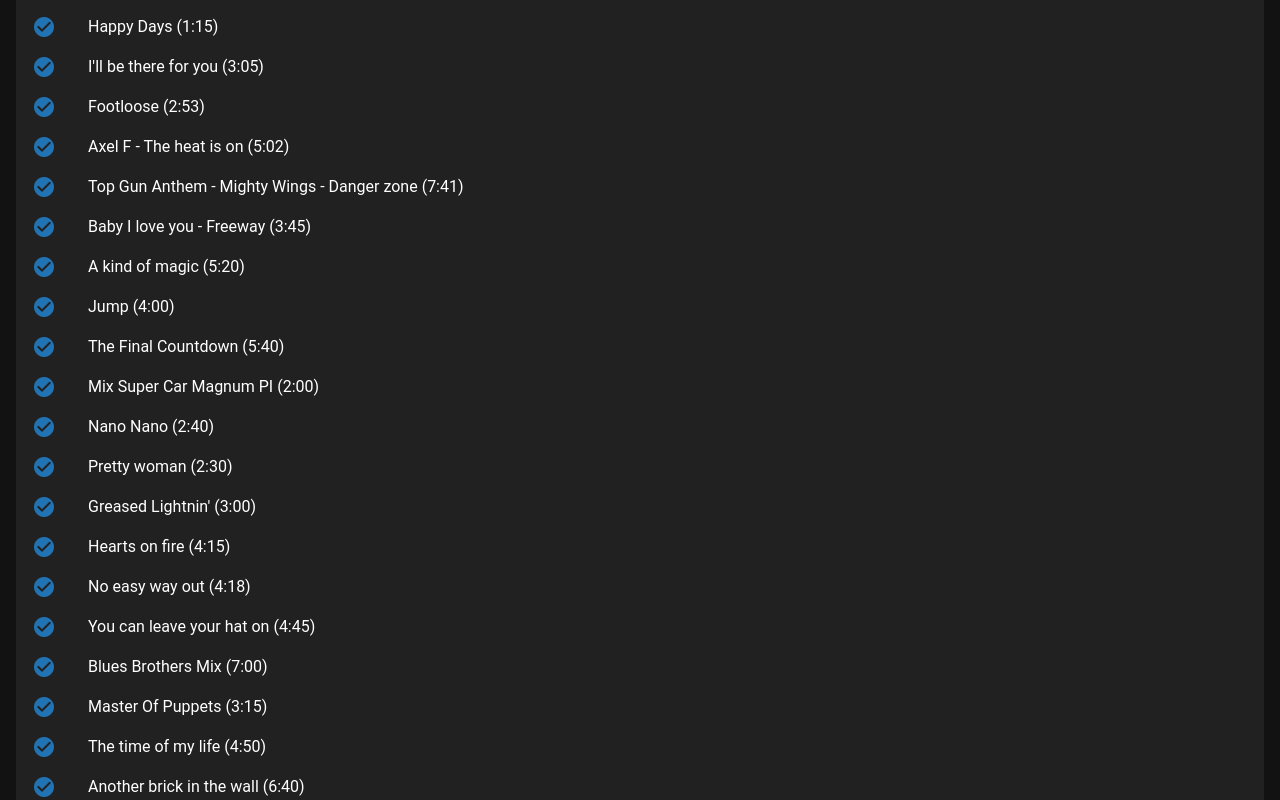
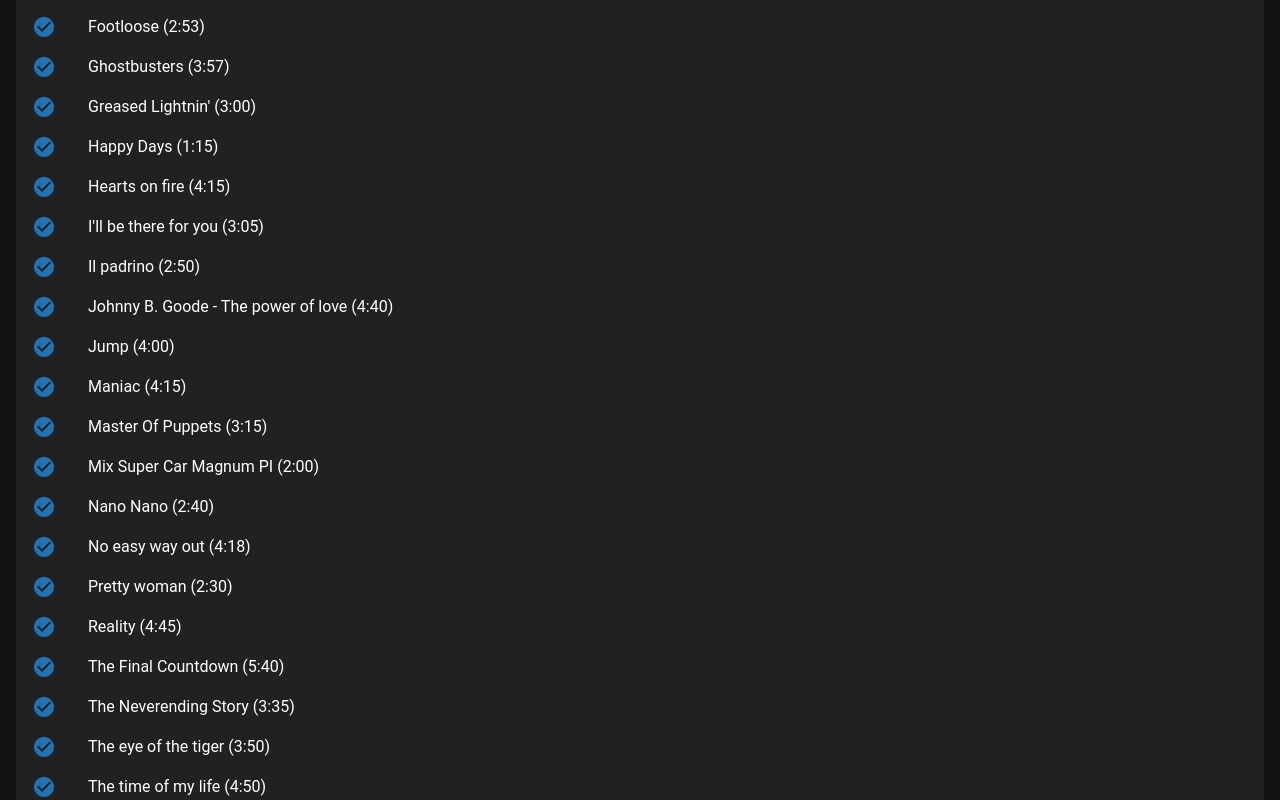
Before and after one commit to pste/gremlins-playlist, a Vue app: page / in a window 1280 px wide. Shown: the part 560-1360 px from the top of the page. Built offline with nearby package versions, Linux system fonts and the light colour scheme.

Commit message:
[sort] sorting stuff to quick find

```diff
--- a/src/assets/songs.json
+++ b/src/assets/songs.json
@@ -1,32 +1,32 @@
 [
-    { "title": "Maniac", "duration": "4:15" },
-    { "title": "Far from over", "duration": "3:15" },
-    { "title": "The eye of the tiger", "duration": "3:50" },
-    { "title": "Ghostbusters", "duration": "3:57" },
-    { "title": "The Neverending Story", "duration": "3:35" },
-    { "title": "You're the best", "duration": "2:43" },
-    { "title": "Johnny B. Goode - The power of love", "duration": "4:40" },
-    { "title": "Happy Days", "duration": "1:15" },
-    { "title": "I'll be there for you", "duration": "3:05" },
-    { "title": "Footloose", "duration": "2:53" },
-    { "title": "Axel F - The heat is on", "duration": "5:02" },
-    { "title": "Top Gun Anthem - Mighty Wings - Danger zone", "duration": "7:41" },
-    { "title": "Baby I love you - Freeway", "duration": "3:45" },
-    { "title": "A kind of magic", "duration": "5:20" },
-    { "title": "Jump", "duration": "4:00" },
-    { "title": "The Final Countdown", "duration": "5:40" },
-    { "title": "Mix Super Car Magnum PI", "duration": "2:00" },
-    { "title": "Nano Nano", "duration": "2:40" },
-    { "title": "Pretty woman", "duration": "2:30" },
-    { "title": "Greased Lightnin'", "duration": "3:00" },
-    { "title": "Hearts on fire", "duration": "4:15" },
-    { "title": "No easy way out", "duration": "4:18" },
-    { "title": "You can leave your hat on", "duration": "4:45" },
-    { "title": "Blues Brothers Mix", "duration": "7:00" },
-    { "title": "Master Of Puppets", "duration": "3:15" },
-    { "title": "The time of my life", "duration": "4:50" },
-    { "title": "Another brick in the wall", "duration": "6:40" },
-    { "title": "Buffy main theme", "duration": "1:05" },
-    { "title": "Reality", "duration": "4:45" },
-    { "title": "Il padrino", "duration": "2:50" }
+    { "title": "A kind of magic", "duration": "5:20", "intro": "VOICE+4 (133)" },
+    { "title": "Another brick in the wall", "duration": "6:40", "intro": "DAVE" },
+    { "title": "Axel F - The heat is on", "duration": "5:02", "intro": "CASSA+Dave (118/151)" },
+    { "title": "Baby I love you - Freeway", "duration": "3:45", "intro": "KEYB+4 (130/145)" },
+    { "title": "Blues Brothers Mix", "duration": "7:00", "intro": "1,2-1,2,3,4  (190)" },
+    { "title": "Buffy main theme", "duration": "1:05", "intro": "KEYB+1,2,3,4" },
+    { "title": "Far from over", "duration": "3:15", "intro": "1,2,3,4 (173)" },
+    { "title": "Footloose", "duration": "2:53", "intro": "DRUMS (174)" },
+    { "title": "Ghostbusters", "duration": "3:57", "intro": "BASE" },
+    { "title": "Greased Lightnin'", "duration": "3:00", "intro": "Robb (160)" },
+    { "title": "Happy Days", "duration": "1:15", "intro": "1,2-1,2,3,4 (193)" },
+    { "title": "Hearts on fire", "duration": "4:15", "intro": "1,2,3,4" },
+    { "title": "I'll be there for you", "duration": "3:05", "intro": "GUIT (196)" },
+    { "title": "Il padrino", "duration": "2:50", "intro": "" },
+    { "title": "Johnny B. Goode - The power of love", "duration": "4:40", "intro": "GUIT (170/118)" },
+    { "title": "Jump", "duration": "4:00", "intro": "DAVE" },
+    { "title": "Maniac", "duration": "4:15", "intro": "Base+Drums (159)" },
+    { "title": "Master Of Puppets", "duration": "3:15", "intro": "1,2-1,2,3,4" },
+    { "title": "Mix Super Car Magnum PI", "duration": "2:00", "intro": "Fabry Nirvana (135)" },
+    { "title": "Nano Nano", "duration": "2:40", "intro": "1,2,3,4 (158)" },
+    { "title": "No easy way out", "duration": "4:18", "intro": "BASE" },
+    { "title": "Pretty woman", "duration": "2:30", "intro": "1,2,3,4 (134)" },
+    { "title": "Reality", "duration": "4:45", "intro": "FABRY" },
+    { "title": "The Final Countdown", "duration": "5:40", "intro": "BASE" },
+    { "title": "The Neverending Story", "duration": "3:35", "intro": "BASE" },
+    { "title": "The eye of the tiger", "duration": "3:50", "intro": "GUIT (110)" },
+    { "title": "The time of my life", "duration": "4:50", "intro": "1,2,3,4" },
+    { "title": "Top Gun Anthem - Mighty Wings - Danger zone", "duration": "7:41", "intro": "BASE (108/159/159)" },
+    { "title": "You can leave your hat on", "duration": "4:45", "intro": "1,2,3 (88)" },
+    { "title": "You're the best", "duration": "2:43", "intro": "CASSA+ 1,2,3,4 (100)" }
 ]
--- a/src/components/Playlist.vue
+++ b/src/components/Playlist.vue
@@ -38,6 +38,9 @@ function add( idx ) {
 function toggle( idx ) {
     let rm = activeSongs.value.splice(idx, 1);
     inactiveSongs.value.push(rm[0]);
+    inactiveSongs.value.sort((a,b) => {
+        return toRaw(a).title > toRaw(b).title
+    })
 }
 
 // computed
```
